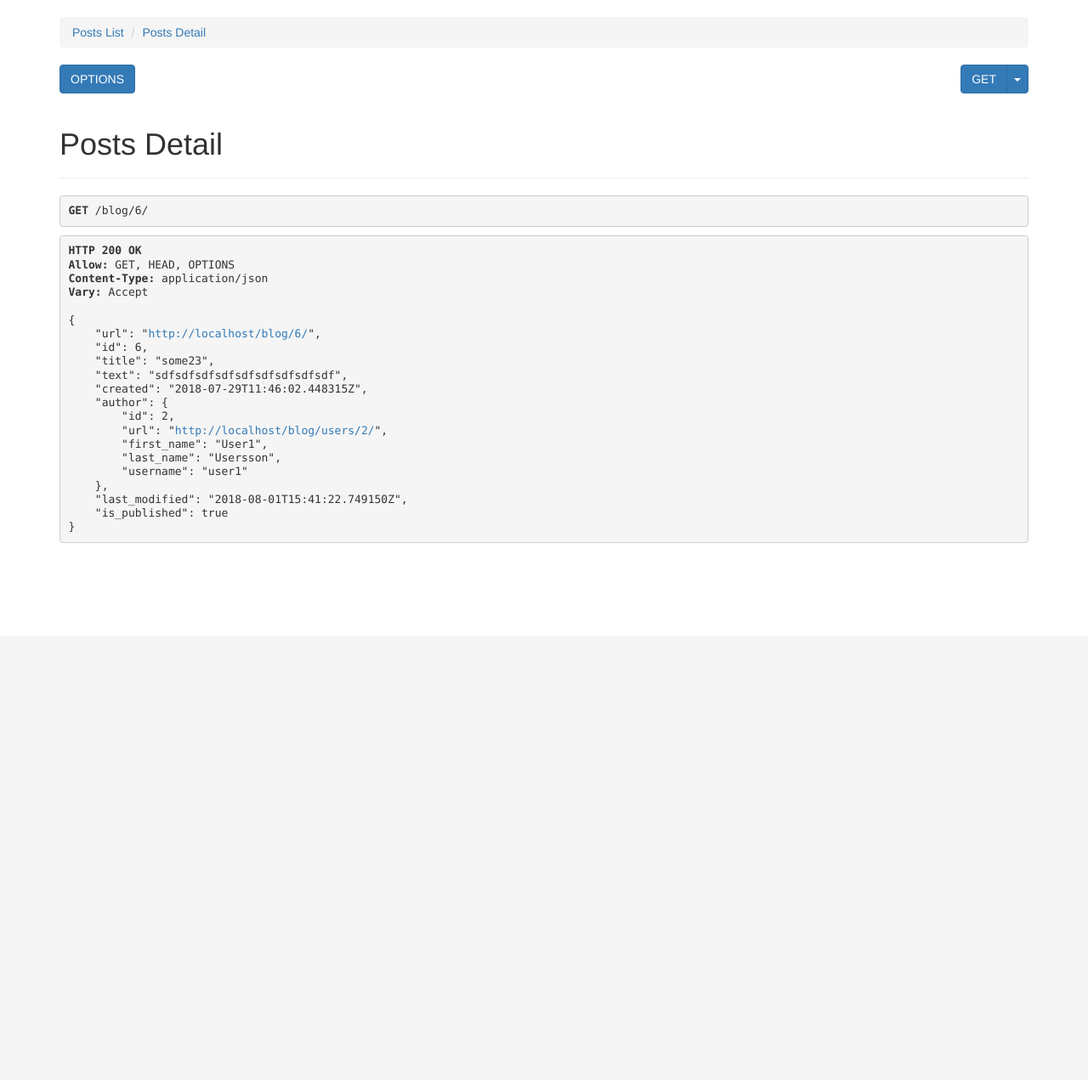
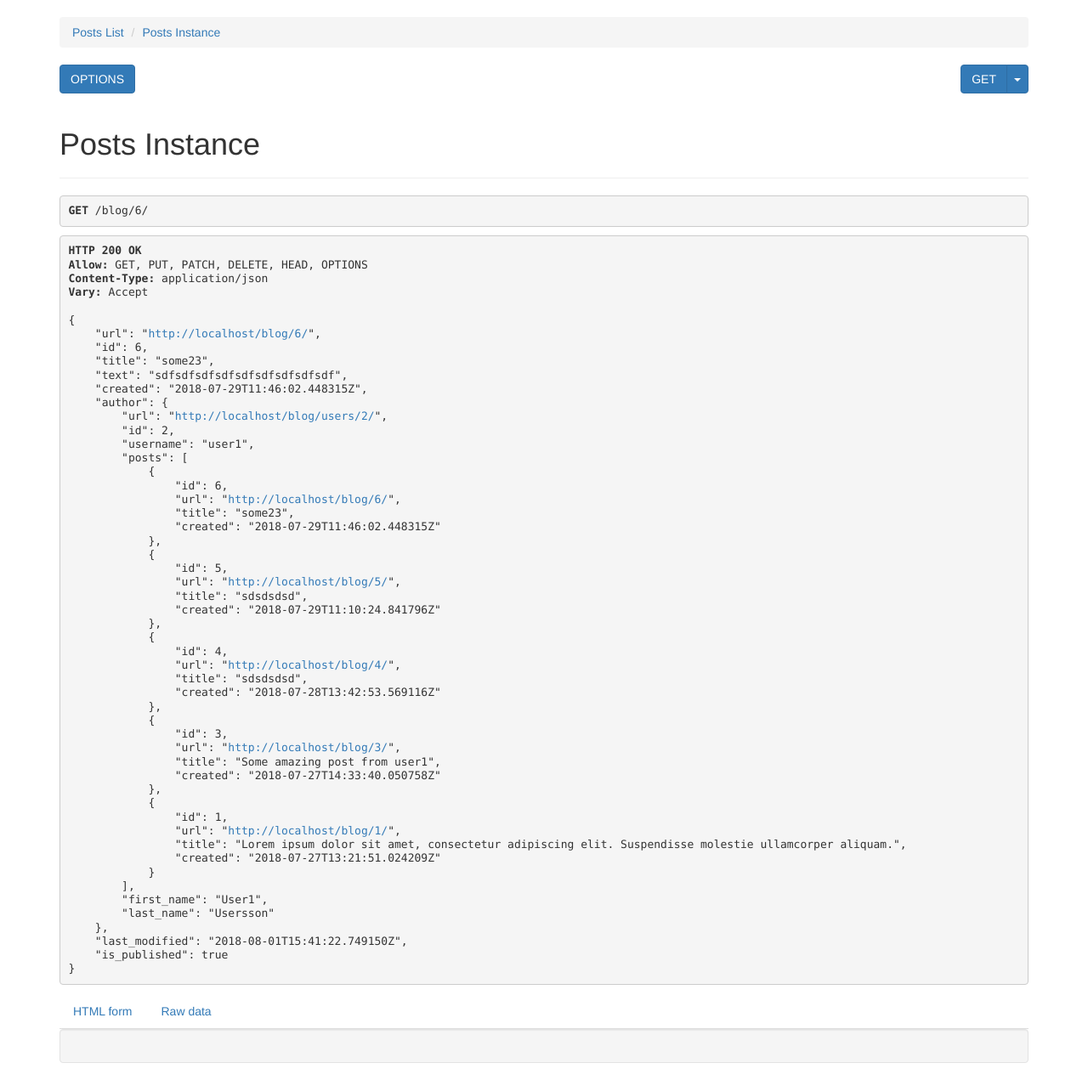
Before and after one commit to NikolayPogoreliy/SimpleBlog, a Django app: page /blog/6/ in a window 1280 px wide. Shown: the part 51-1322 px from the top of the page at 85% size. Before the commit the page ends 690 px from the top, so only its background shows below. Run offline with Django 3.2, Linux system fonts and the light colour scheme; a user stored in the database is signed in; data comes from the database, SQL or seed files in the repository; some libraries are stand-ins or nearby versions.

Commit message:
Working full functional, but with default router

```diff
--- a/blogs/serializers.py
+++ b/blogs/serializers.py
@@ -7,22 +7,13 @@ from .models import Posts
 class UserInfoSerializer(serializers.HyperlinkedModelSerializer):
     class Meta:
         model = User
-        fields = ('id','url', 'first_name', 'last_name', 'username')
-
-
-class PostDetailSerializer(serializers.HyperlinkedModelSerializer):
-    # author = serializers.ReadOnlyField(source='author.username')
-    author = UserInfoSerializer(read_only=True)
-
-    class Meta:
-        model = Posts
-        fields = ('url', 'id', 'title', 'text', 'created', 'author', 'last_modified', 'is_published')
+        fields = ('id', 'url', 'first_name', 'last_name', 'username')
 
 
 class PostListSerializer(serializers.HyperlinkedModelSerializer):
     class Meta:
         model = Posts
-        fields = ('id','url', 'title', 'created')
+        fields = ('id', 'url', 'title', 'created')
 
 
 class UserSerializer(serializers.HyperlinkedModelSerializer):
@@ -30,3 +21,12 @@ class UserSerializer(serializers.HyperlinkedModelSerializer):
     class Meta:
         model = User
         fields = ('url', 'id', 'username', 'posts', 'first_name', 'last_name')
+
+
+class PostDetailSerializer(serializers.HyperlinkedModelSerializer):
+    # author = serializers.ReadOnlyField(source='author.username')
+    author = UserSerializer(read_only=True)
+    author_id = author['id']
+    class Meta:
+        model = Posts
+        fields = ('url', 'id', 'title', 'text', 'created', 'author', 'last_modified', 'is_published')
--- a/blogs/urls.py
+++ b/blogs/urls.py
@@ -37,13 +37,18 @@ class PostsRouter(routers.SimpleRouter):
     ]
 
 
-router = PostsRouter()
-router.register(r'users', views.UserViewSet)
-router.register(r'', views.PostsViewSet)
-
+router = routers.DefaultRouter()
+router.register(r'users', views.UserViewSet, base_name='user')
+# router.register(r'', views.PostsViewSet)
+routerPosts = PostsRouter()
+router.register(r'', views.PostsViewSet, base_name='posts')
 
 urlpatterns = [
-    # url(r'^create/$', views.PostCreate.as_view(), name='posts-create'),
+    # url(r'^create/$', views.PostList.as_view(), name='posts-create'),
+    # url(r'^$', views.PostList.as_view(), name='posts-list'),
+    # url(r'^(?P<pk>[0-9]+)/$', views.PostDetail.as_view(), name='posts-retrieve'),
+    # url(r'^(?P<pk>[0-9]+)/update/$', views.PostDetail.as_view(), name='posts-update'),
     url(r'^', include(router.urls)),
+    url(r'', include(routerPosts.urls)),
     # url(r'^api-auth/', include('rest_framework.urls', namespace='rest_framework')),
                ]
--- a/blogs/views.py
+++ b/blogs/views.py
@@ -1,6 +1,7 @@
 from django.shortcuts import render
 from django.contrib.auth.models import User
-from rest_framework import permissions, viewsets, views, response
+from django.http import Http404
+from rest_framework import permissions, viewsets, views, response, generics
 from rest_framework import status
 
 
@@ -18,15 +19,23 @@ class UserViewSet(viewsets.ReadOnlyModelViewSet):
 class PostsViewSet(viewsets.ModelViewSet):
     queryset = Posts.objects.filter(is_published=True).select_related()
     serializer_class = PostDetailSerializer
-    permission_classes = (permissions.IsAuthenticatedOrReadOnly, IsAuthor, MyPermission)
+    permission_classes = (permissions.AllowAny, IsAuthor, MyPermission)
+    http_method_names = [u'get', u'post', u'put', u'patch', u'delete', u'head', u'options', u'trace']
 
     def perform_create(self, serializer):
         serializer.save(author=self.request.user)
 
 
-class PostCreate(views.APIView):
-    queryset = Posts.objects.all().select_related()
+class PostList(generics.ListCreateAPIView):
+    queryset = Posts.objects.all()
+
+    def get(self, request, format=None):
+        posts = Posts.objects.filter(is_published=True).select_related()
+        serializer = PostDetailSerializer(posts, many=True, context={'request': request})
+        return response.Response(serializer.data)
+
     def post(self, request, format=None):
+
         serializer = PostDetailSerializer(data=request.data, context={'request': request})
 
         if serializer.is_valid():
@@ -35,3 +44,35 @@ class PostCreate(views.APIView):
             serializer.save()
             return response.Response(serializer.data, status=status.HTTP_201_CREATED)
         return response.Response(serializer.errors, status=status.HTTP_400_BAD_REQUEST)
+
+    def perform_create(self, serializer):
+        author = User.objects.get(self.request.user.id)
+        serializer.save(author_id=1)
+
+class PostDetail(views.APIView):
+    queryset = Posts.objects.all().select_related()
+
+    def get_object(self, pk):
+        try:
+            return Posts.objects.get(pk=pk)
+        except Posts.DoesNotExist:
+            raise Http404
+
+
+    def get(self, request, pk, format=None):
+        post = self.get_object(pk)
+        serializer = PostDetailSerializer(post)
+        return response.Response(serializer.data)
+
+    def put(self, request, pk, format=None):
+        post = self.get_object(pk)
+        serializer = PostDetailSerializer(post, data=request.data)
+        if serializer.is_valid():
+            serializer.save()
+            return response.Response(serializer.data)
+        return response.Response(serializer.errors, status=status.HTTP_400_BAD_REQUEST)
+
+    def delete(self, request, pk, format=None):
+        post = self.get_object(pk)
+        post.delete()
+        return response.Response(status=status.HTTP_204_NO_CONTENT)
--- a/main/templates/index.html
+++ b/main/templates/index.html
@@ -45,7 +45,7 @@ and open the template in the editor.
                         </ul>
                     </div>
                     <div class="col col-sm-12 col-md-2">
-                        <button class="btn btn-block btn-add-post" data-url="{% url 'posts-create' %}">ADD POST</button>
+                        <button class="btn btn-block btn-add-post" data-url="{% url 'posts-list' %}">ADD POST</button>
                     </div>
                     <div class="col col-auto">
                         <ul class="navbar-nav mr-auto">
@@ -77,6 +77,7 @@ and open the template in the editor.
             {% else %}
             <script >
                 const user = "{{user.username}}";
+                const author_id = "{{user.id}}";
             </script>
             <!--<div style="display: none;">{% csrf_token %}</div>-->
             <div id="result-row" class="row justify-content-sm-start align-items-start"></div>
--- a/simpleblog/settings.py
+++ b/simpleblog/settings.py
@@ -149,6 +149,6 @@ REST_FRAMEWORK = {
     # Use Django's standard `django.contrib.auth` permissions,
     # or allow read-only access for unauthenticated users.
     'DEFAULT_PERMISSION_CLASSES': [
-        'rest_framework.permissions.DjangoModelPermissionsOrAnonReadOnly',
+        'rest_framework.permissions.AllowAny',
     ],
 }
--- a/static/js/core.js
+++ b/static/js/core.js
@@ -134,6 +134,7 @@ function createPost(e){
         text: document.getElementById('text-input').value,
 //        csrfmiddlewaretoken: getCookie('csrftoken'),
         is_published: document.getElementById('is-published').checked,
+        author: author_id
     }
     $.ajax({
         url: url,
@@ -313,7 +314,7 @@ function retrievePostCallback(data){
     if(user==data.author.username) {
         var container = createTagElement('div', 'col-12 row');
         var button = createTagElement('button', 'btn btn-block btn-sm pre-update','pre-update','{"innerText":"EDIT"}');
-        button.dataset['url'] = data.url+'update/';
+        button.dataset['url'] = data.url;
         button.addEventListener('click', preUpdatePost);
         container.appendChild(button);
         postContainer.appendChild(container);
```
